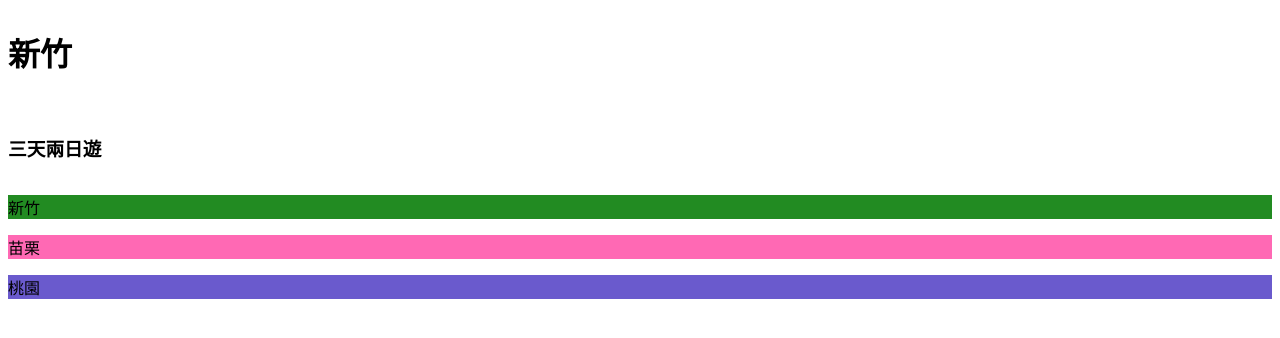
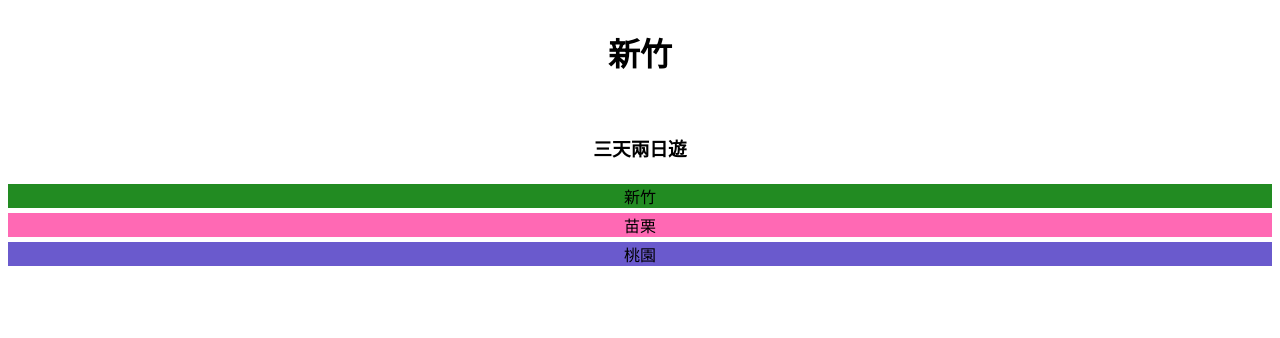
Before and after one commit to Jasper-000/travel, a plain HTML site: page index.html in a window 1280 px wide. Drawn offline with Linux system fonts and the light colour scheme.

Commit message:
Update index.html

```diff
--- a/index.html
+++ b/index.html
@@ -26,14 +26,16 @@ if (date.getMonth === 6){
 		position: relative;
 		align-self: center;
 		align-content: center;
-
+		text-align: center;
 	}
 	div{}
 	p{
-		position:relative;
+		position: relative;
 		align-self: center;
 		align-content: center;
-
+		text-align: center;
+		margin-top: 5px;
+		margin-bottom: 5px;
 	}
 </style>
 </head>
```
